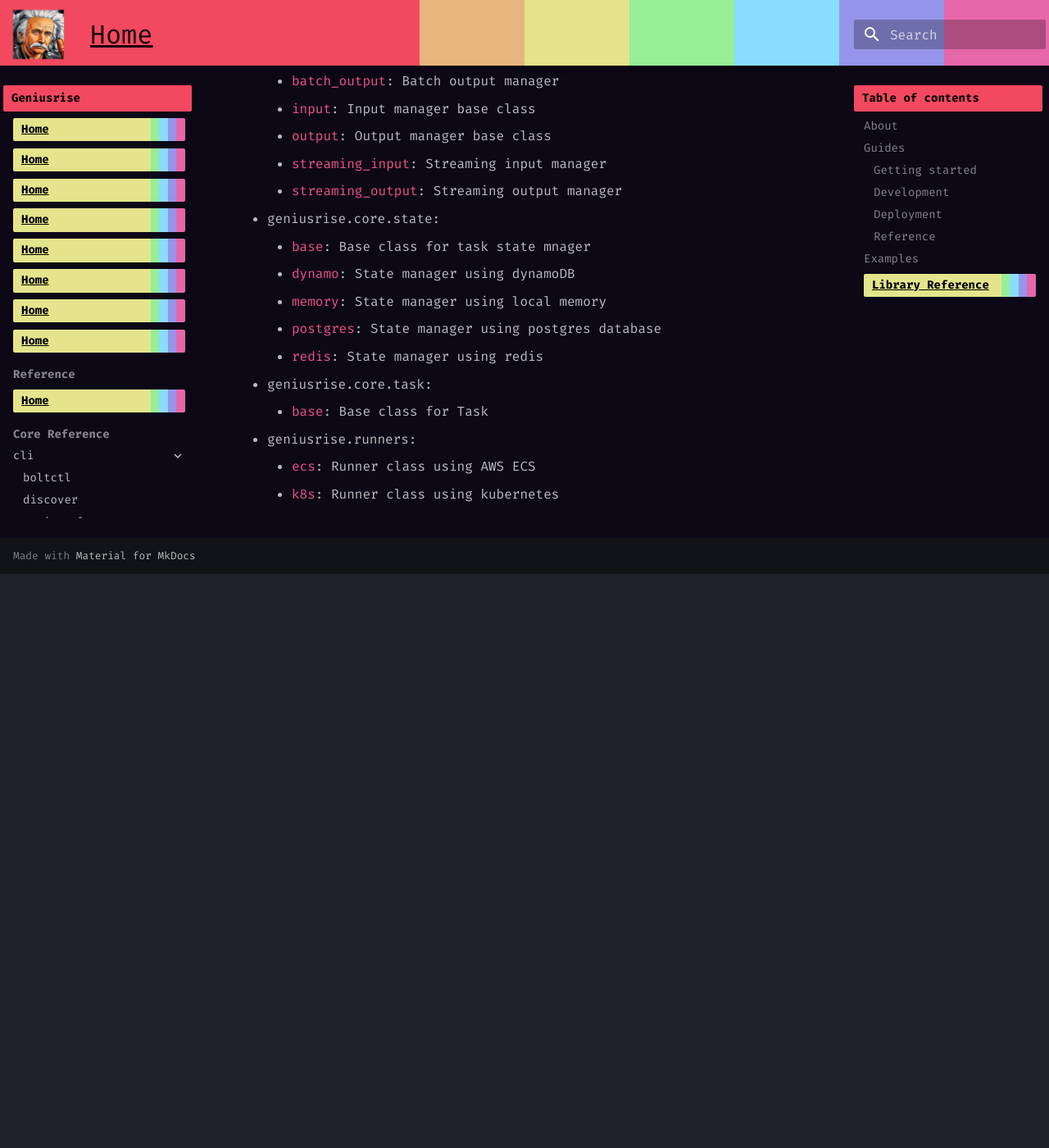
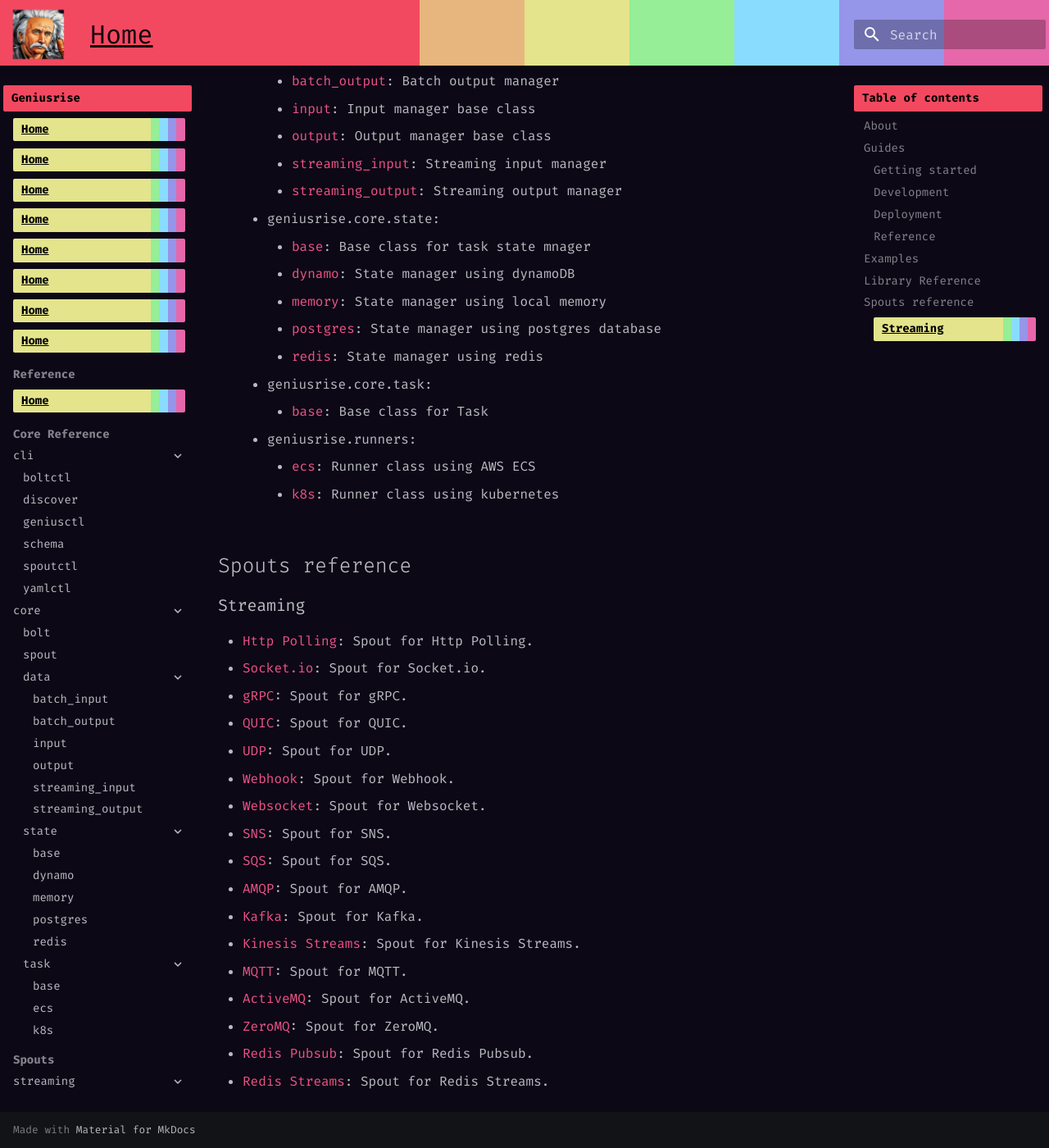
Before and after one commit to geniusrise/docs, an MkDocs documentation site: the page built from docs/index.md, in a window 1280 px wide and 1400 px high, scrolled down 2756 px. Shown: the whole window at 82% size. Built offline with MkDocs 1.6.1 and Material for MkDocs 9.7.7, drawn with Linux system fonts in a browser that asks for light colours; before the commit the page ends 3456 px from its top, so only the background shows below that.

Commit message:
generate docs for spouts

```diff
--- a/docs/index.md
+++ b/docs/index.md
@@ -88,3 +88,25 @@ Geniusrise is a modular, loosely-coupled MLOps framework designed for the era of
     - geniusrise.runners:
         - [ecs](core/core_task_ecs.md): Runner class using AWS ECS
         - [k8s](core/core_task_k8s.md): Runner class using kubernetes
+
+## Spouts reference
+
+### Streaming
+
+- [Http Polling](spouts/http_polling.md): Spout for Http Polling.
+- [Socket.io](spouts/socket.io.md): Spout for Socket.io.
+- [gRPC](spouts/grpc.md): Spout for gRPC.
+- [QUIC](spouts/quic.md): Spout for QUIC.
+- [UDP](spouts/udp.md): Spout for UDP.
+- [Webhook](spouts/webhook.md): Spout for Webhook.
+- [Websocket](spouts/websocket.md): Spout for Websocket.
+- [SNS](spouts/sns.md): Spout for SNS.
+- [SQS](spouts/sqs.md): Spout for SQS.
+- [AMQP](spouts/amqp.md): Spout for AMQP.
+- [Kafka](spouts/kafka.md): Spout for Kafka.
+- [Kinesis Streams](spouts/kinesis.md): Spout for Kinesis Streams.
+- [MQTT](spouts/mqtt.md): Spout for MQTT.
+- [ActiveMQ](spouts/activemq.md): Spout for ActiveMQ.
+- [ZeroMQ](spouts/zeromq.md): Spout for ZeroMQ.
+- [Redis Pubsub](spouts/redis_pubsub.md): Spout for Redis Pubsub.
+- [Redis Streams](spouts/redis_streams.md): Spout for Redis Streams.
```
